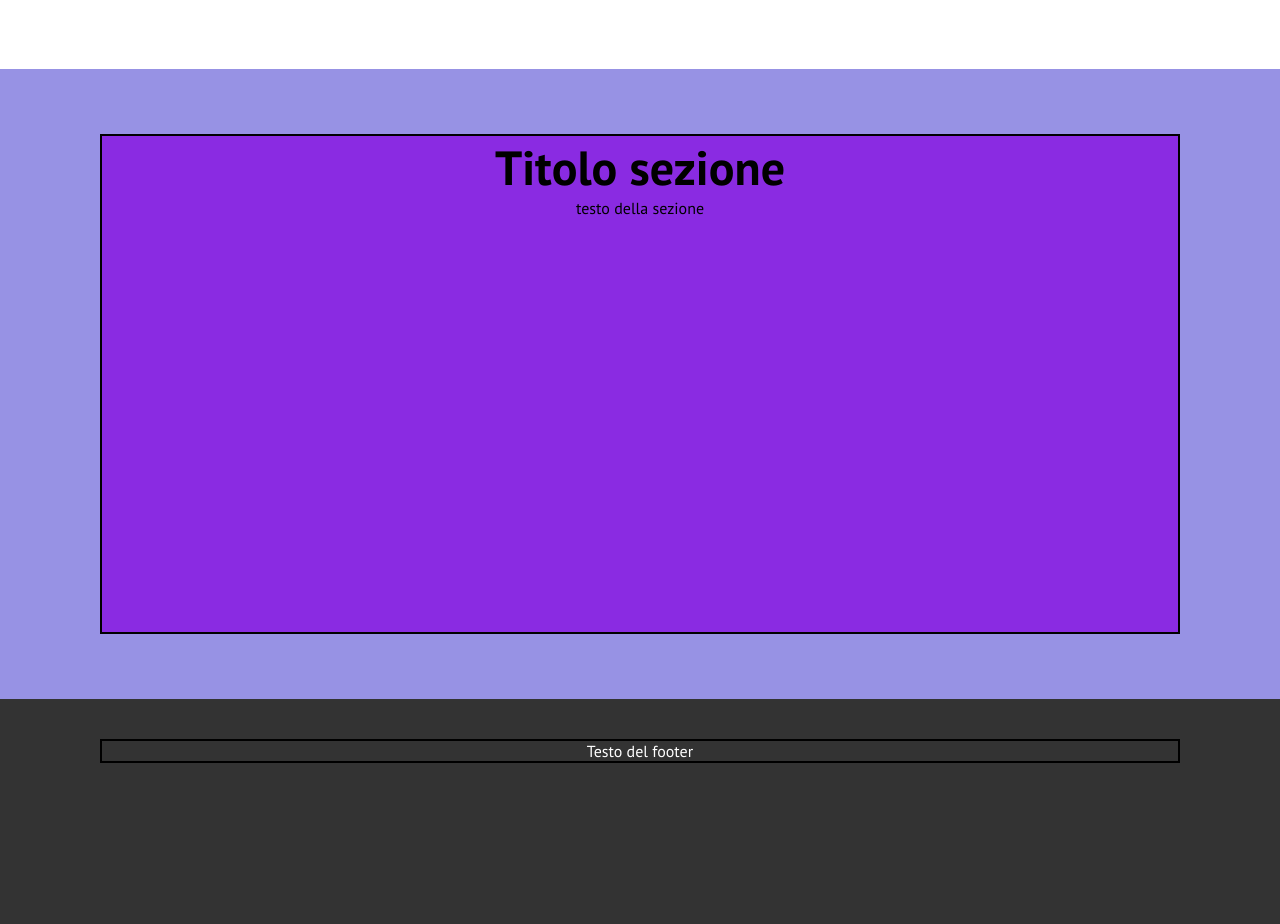
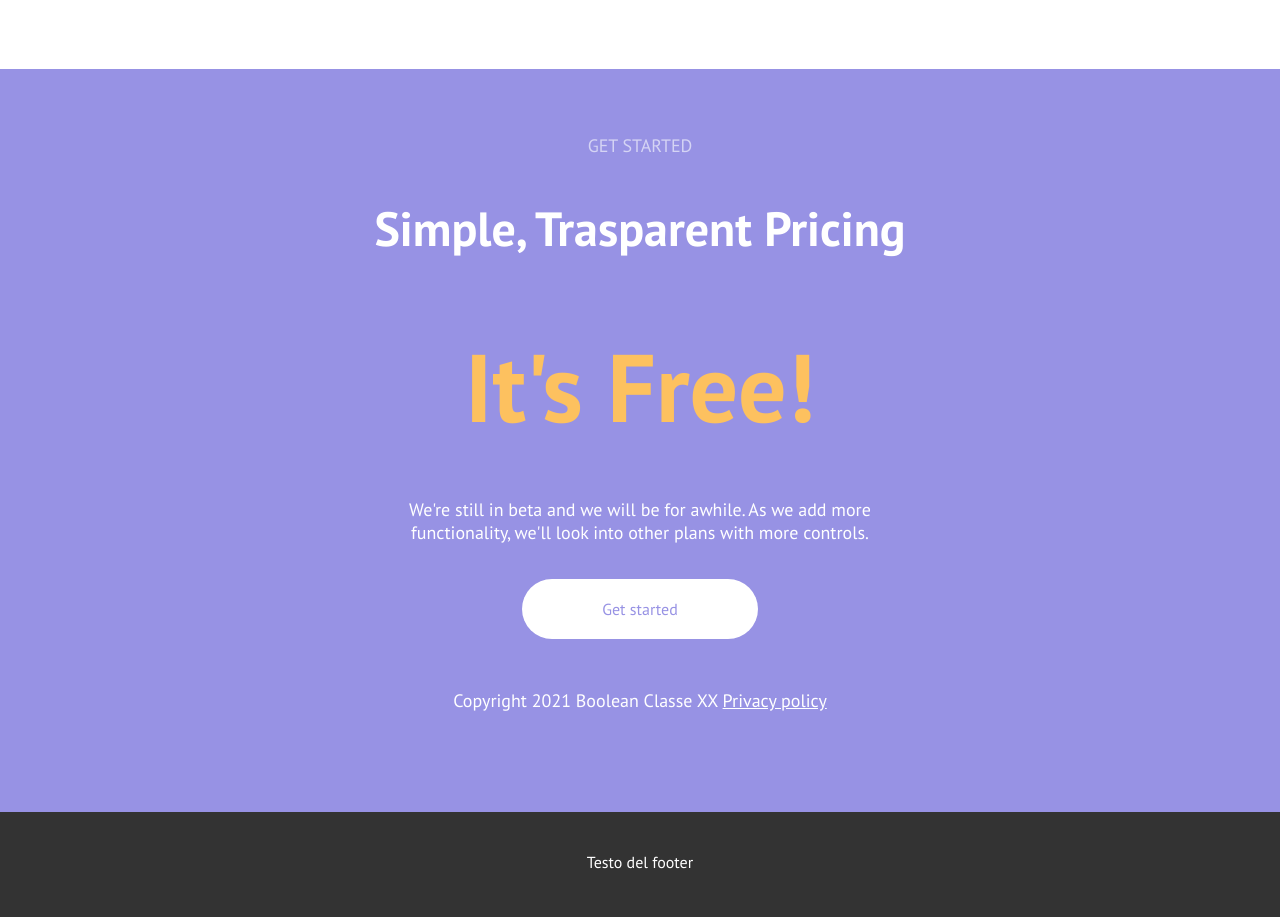
Before and after one commit to dieromeo/htmlcss-responsive-layout, a plain HTML site: page index.html in a window 1280 px wide. Shown: the part 5140-6064 px from the top of the page. Drawn offline with Linux system fonts and the light colour scheme.

Commit message:
feat: sesta sezione

```diff
--- a/css/style.css
+++ b/css/style.css
@@ -22,21 +22,6 @@
 /*#endregion VARIABLES*/
 
 /* #region DEBUG*/
-
-
-.debug .border {
-    border: 2px solid black;
-}
-
-
-.debug .get-started .text-container {
-    background-color: blueviolet;
-    height: 500px;
-}
-
-.debug footer {
-    height: 225px;
-}
 
 /* #endregion DEBUG*/
 
@@ -450,18 +435,55 @@ button.download {
     margin-right: 13px;
 }
 
+.about-us .fa-quote-left {
+    font-size: 3.125rem;
+    color: var(--purple);
+    position: absolute;
+    top: 0;
+    right: 20px;
+}
+
 /* sesta section */
 
 .get-started {
     padding: 65px 0;
 }
 
-.about-us .fa-quote-left {
-    font-size: 3.125rem;
+.get-started p,
+.get-started span {
+    font-size: 1.125rem;
+}
+
+.get-started p {
+    color: #fff;
+    max-width: 50%;
+    margin: 3.125rem auto 2.1875rem;
+}
+
+.get-started span {
+    color: #d5d4f4;
+}
+
+.get-started h3 {
+    margin-top: 2.5rem;
+    color: #fff;
+    font-size: 3rem;
+}
+
+.get-started h2 {
+    color: var(--orange);
+    font-size: 6rem;
+    margin-top: 4.0625rem;
+}
+
+.get-started button {
+    padding: 1.25rem 5rem;
     color: var(--purple);
-    position: absolute;
-    top: 0;
-    right: 20px;
+    border-radius: 30px;
+}
+
+.get-started a {
+    color: #fff;
 }
 
 /* #endregion MAIN*/
@@ -606,6 +628,12 @@ footer {
         margin-bottom: 3.125rem;
     }
 
+    /*get started*/
+
+    .get-started p {
+        max-width: none;
+    }
+
 }
 
 /* #endregion MEDIA QUERES*/
--- a/index.html
+++ b/index.html
@@ -282,10 +282,16 @@
         <!-- inizio sesta sezione get started-->
         <section class="get-started">
             <div class="container">
-                <div class="text-container text-center border">
-                    <h2>Titolo sezione</h2>
-                    <p>testo della sezione</p>
+                <div class="text-container text-center">
+                    <span>GET STARTED</span>
+                    <h3>Simple, Trasparent Pricing</h3>
+                    <h2>It's Free!</h2>
+                    <p>We're still in beta and we will be for awhile. As we add more
+                        functionality, we'll look into other plans with more controls.</p>
+                    <button class="btn normal">Get started</button>
+                    <p>Copyright 2021 Boolean Classe XX <a href="http://#">Privacy policy</a></p>
                 </div>
+            </div>
             </div>
         </section>
     </main>
```
